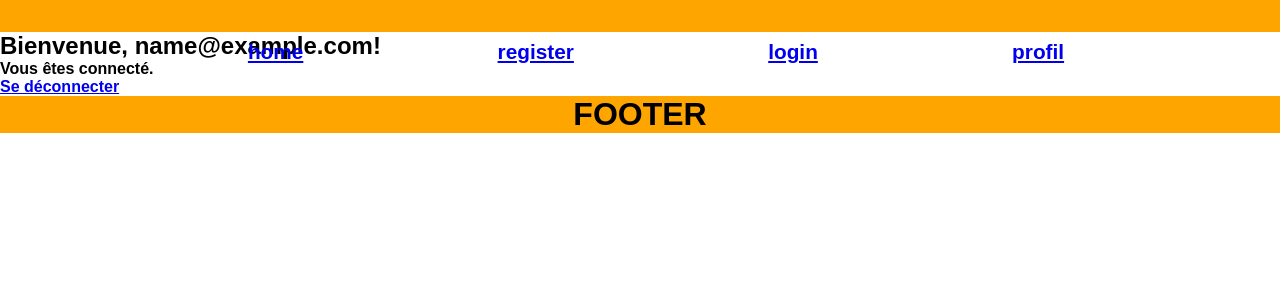
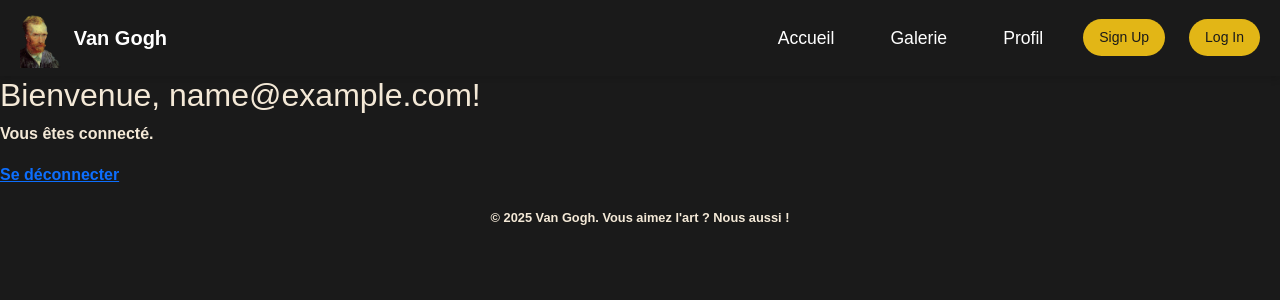
Before and after one commit to NairaAwadin/PHP_website_project, a PHP site: page /profil in a window 1280 px wide. Shown: the top 300 px of the page. Run offline with PHP 8.4, Linux system fonts and the light colour scheme; the visitor is signed in with stand-in values (Sample User, id 1).

Commit message:
[ADD] Navbar + styles avec bootstrap et CSS

```diff
--- a/config/db.php
+++ b/config/db.php
@@ -1,7 +1,7 @@
 <?php
 
 try {
-    $pdo = new PDO("mysql:host=127.0.0.1:3307;dbname=app", 'root', 'root');
+    $pdo = new PDO("mysql:host=127.0.0.1;dbname=app", 'root', 'root');
     $pdo->setAttribute(PDO::ATTR_ERRMODE, PDO::ERRMODE_EXCEPTION);
 } catch (PDOException $e) {
     die('Connection failed: ' . $e->getMessage());
--- a/layouts/footer.php
+++ b/layouts/footer.php
@@ -1,11 +1,11 @@
 
 
     <footer>
-        <p>FOOTER</p>
+        <p>&copy; 2025 Van Gogh. Vous aimez l'art ? Nous aussi !</p>
     </footer>
 
 
     <script src="../static/js/app.js"></script>
-
+    <script src="https://cdn.jsdelivr.net/npm/bootstrap@5.3.0/dist/js/bootstrap.bundle.min.js"></script>
 </body>
 </html>
--- a/layouts/head.php
+++ b/layouts/head.php
@@ -3,6 +3,8 @@
 <head>
     <meta charset="UTF-8">
     <meta name="viewport" content="width=device-width, initial-scale=1.0">
-    <title><?= $pageTitle ?></title>
+    <title>Van Gogh Blog</title>
+    <link href="https://cdn.jsdelivr.net/npm/bootstrap@5.3.0/dist/css/bootstrap.min.css" rel="stylesheet">
     <link rel="stylesheet" href="../static/css/style.css">
+    <link rel="stylesheet" href="https://cdnjs.cloudflare.com/ajax/libs/font-awesome/6.0.0/css/all.min.css">
 </head>
--- a/modules/nav.php
+++ b/modules/nav.php
@@ -1,8 +1,26 @@
-<nav id="navbar">
+<!--<nav id="navbar">
     <ul>
         <li><a href="/">home</a></li>
         <li><a href="/register">register</a></li>
         <li><a href="/login">login</a></li>
         <li><a href="/profil">profil</a></li>
     </ul>
+</nav>-->
+
+<nav class="navbar p-2" style="background-color: #1A1A1A; box-shadow: 0 4px 6px rgba(0, 0, 0, 0.1);">
+    <div class="container-fluid d-flex align-items-center justify-content-between">
+
+        <div class="d-flex align-items-center">
+            <img src="../static/img/vangogh.png" class="logo_img me-2" alt="Van Gogh" loading="lazy" />
+            <span class="navbar-text text-white fs-5 fw-bold">Van Gogh</span>
+        </div>
+
+        <div class="d-flex align-items-center gap-4">
+            <a href="/" class="nav_item">Accueil</a>
+            <a href="/galerie" class="nav_item">Galerie</a>
+            <a href="/profil" class="nav_item">Profil</a>
+            <a href="/register" class="btn btn-outline-light btn-sm rounded-pill px-3">Sign Up</a>
+            <a href="/login" class="btn btn-light btn-sm rounded-pill px-3">Log In</a>
+        </div>
+    </div>
 </nav>
--- a/static/css/style.css
+++ b/static/css/style.css
@@ -5,11 +5,12 @@
   }
 
   ::-webkit-scrollbar-thumb {
-    background: rgba(0, 0, 0, 0.5);
+    background: rgba(255, 255, 255, 0.2);
+    border-radius: 10px;
   }
 
   ::-webkit-scrollbar-track {
-    background: rgba(0, 0, 0, 0.01);
+    background: rgba(255, 255, 255, 0.05);
   }
 /*-- SCROLLBAR ------------------------------------------------------------------------------*/
 
@@ -17,12 +18,12 @@
 
 /*-- BASE -----------------------------------------------------------------------------------*/
 :root{
-  --white: white;
-  --black: black;
+  --white: #F4E9D7;
+  --black: #1A1A1A;
   --transparent: rgba(255, 255, 255, 0);
-  --primary: #010101;
-  --secondary: #efefef;
-  --tertiary: grey;
+  --primary: #3B5998;  /*Bleu nuit*/
+  --secondary: #E2B616; /*Jaune*/
+  --tertiary: #2E2E2E;  /*Gris foncé*/
 }
 
 *,
@@ -38,6 +39,8 @@
 body{
   width: 100%;
   height: 100%;
+  background-color: var(--black);
+  color: var(--white);
 }
 /*-- BASE -----------------------------------------------------------------------------------*/
 
@@ -51,33 +54,55 @@ nav{
   position: fixed;
   top: 0;
   width: 100%;
+  background-color: var(--tertiary);
   transition: top 0.3s ease-in-out;
 }
 
-nav a {
-  transition: 0.3s;
-  border-radius: 1rem;
-  padding: 0.15rem;
-  font-size: 1.3rem;
+.logo_img {
+  height: 60px;
+  width: auto;
 }
 
-nav a:hover{
-  opacity: .75;
-  color: var(--primary);
-  background-color: var(--secondary);
-  padding: 0.5rem 0.8rem 0.5rem 0.8rem;
+.nav_item {
+  text-decoration: none;
+  font-size: 1.1rem;
+  font-weight: 500;
+  color: white;
+  padding: 0.5rem 1rem;
+  transition: color 0.3s ease-in-out;
 }
 
-nav ul{
-  display: flex;
-  list-style: none;
-  justify-content: space-evenly;
+.nav_item:hover {
+  color: var(--primary);
+  transform: translateY(-2px);
 }
+
+.btn{
+  background-color: var(--secondary);
+  color: var(--black);
+  border: none;
+  transition: all 0.3s ease-in-out;
+  padding: 0.5rem 1.5rem;
+  border-radius: 20px;
+}
+
+.btn:hover {
+  transform: translateY(-2px);
+  box-shadow: 0 4px 6px rgba(91, 112, 231, 0.37);
+}
+
+.navbar-toggler {
+  border: none;
+  background: none;
+  font-size: 1.5rem;
+  color: white;
+}
+
 /*-- NAVBAR --*/
 
 header{
-    background-color: orange;
-    padding: 1rem;
+    background-color: var(--black);
+    padding: 0rem;
 }
 /*-- HEADER ---------------------------------------------------------------------------------*/
 
@@ -85,12 +110,13 @@ header{
 
 /*-- BODY -----------------------------------------------------------------------------------*/
 
-main{
-  background-color: greenyellow;
+main {
+  background-color: var(--tertiary);
   display: flex;
   flex-direction: column;
   justify-content: center;
   text-align: center;
+  min-height: 100vh;
 }
 
 /*-- BODY -----------------------------------------------------------------------------------*/
@@ -98,10 +124,13 @@ main{
 /*----------*/
 
 /*-- FOOTER ---------------------------------------------------------------------------------*/
-footer{
-    background-color: orange;
-    display: flex;
-    justify-content: center;
-    font-size: 2rem;
+footer {
+  background-color: var(--black);
+  text-align: center;
+  padding: 5px;
+  color: var(--white);
+  font-size: 0.8rem;
+  width: 100%;
+  margin-top: 1rem;
 }
 /*-- FOOTER ---------------------------------------------------------------------------------*/
```
Also changed, not shown: README.md, static/img/vangogh.png (added).
